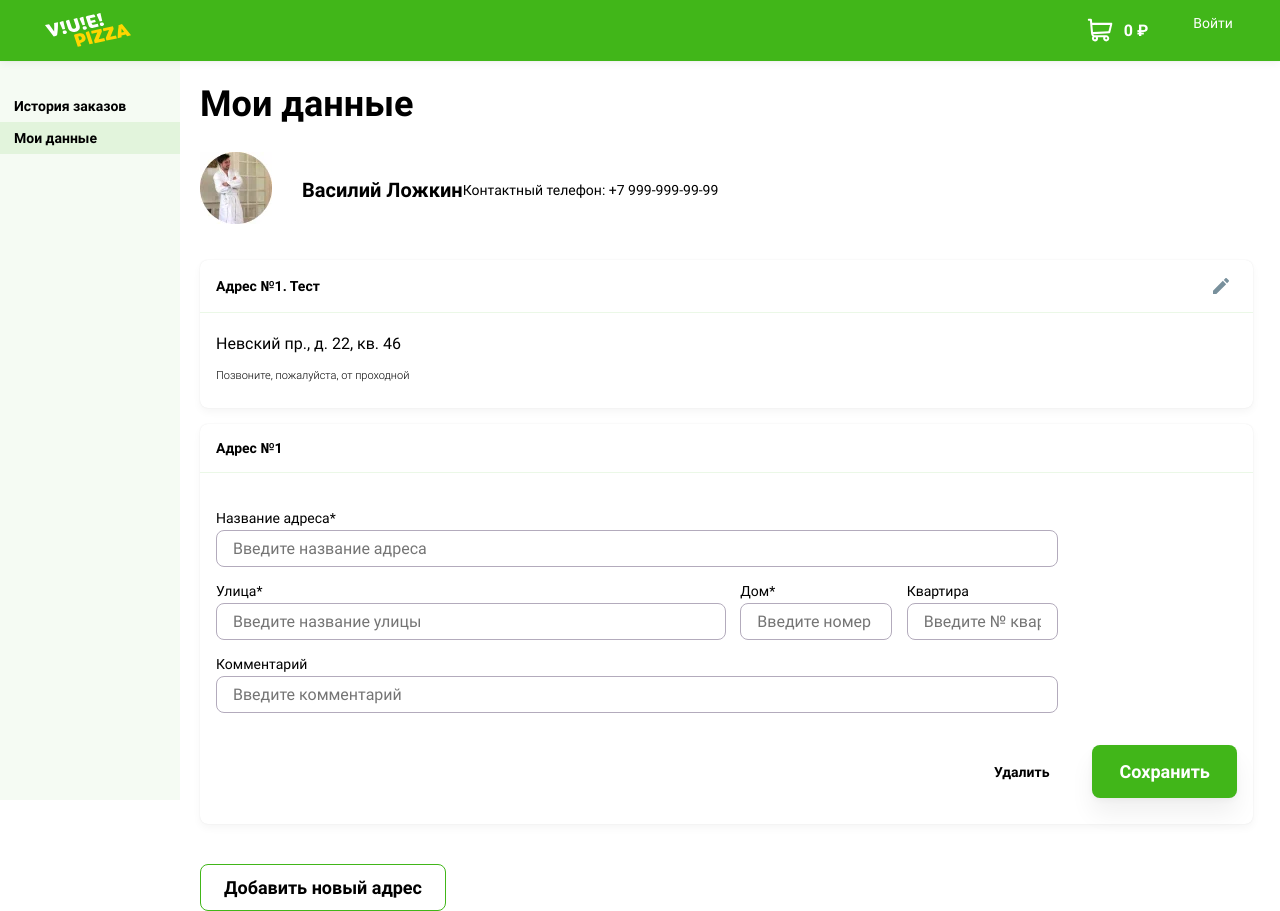
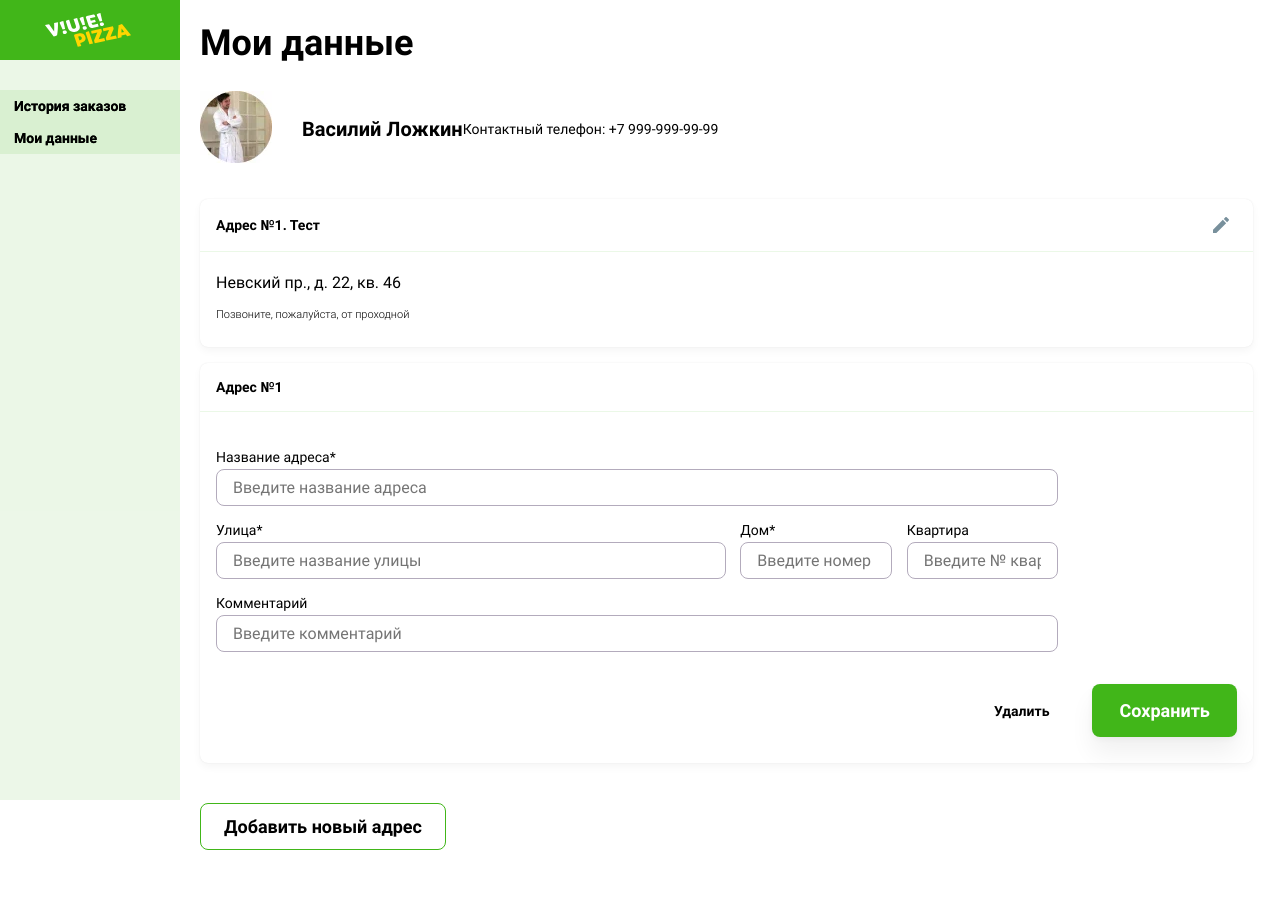
Before and after one commit to htmlacademy-vue/551197-pizza-1, a Vue app in the folder src/frontend/: page /profile in a window 1280 px wide. After the commit the page ends 850 px from the top, so only its background shows below. Built offline with nearby package versions, Linux system fonts and the light colour scheme.

Commit message:
add auto layouts

```diff
--- a/src/frontend/src/layouts/AppLayout.vue
+++ b/src/frontend/src/layouts/AppLayout.vue
@@ -1,27 +1,19 @@
 <template>
-  <header class="header">
-    <div class="header__logo">
-      <a href="index.html" class="logo">
-        <img
-          src="../../src/assets/img/logo.svg"
-          alt="V!U!E! Pizza logo"
-          width="90"
-          height="40"
-        />
-      </a>
-    </div>
-    <div class="header__cart">
-      <a href="cart.html">0 ₽</a>
-    </div>
-    <div class="header__user">
-      <a href="#" class="header__login"><span>Войти</span></a>
-    </div>
-  </header>
+  <component :is="layout">
+    <slot />
+  </component>
 </template>
 
 <script>
+const defaultLayout = "AppLayoutDefault";
 export default {
   name: "AppLayuot",
+  computed: {
+    layout() {
+      const layout = this.$route.meta.layout || defaultLayout;
+      return () => import(`@/layouts/${layout}.vue`);
+    },
+  },
 };
 </script>
 
--- /dev/null
+++ b/src/frontend/src/layouts/AppLayoutDefault.vue
@@ -0,0 +1,3 @@
+<template>
+  <div><slot /></div>
+</template>
--- /dev/null
+++ b/src/frontend/src/layouts/AppLayoutHeader.vue
@@ -0,0 +1,20 @@
+<template>
+  <header class="header">
+    <div class="header__logo">
+      <a href="index.html" class="logo">
+        <img
+          src="@/assets/img/logo.svg"
+          alt="V!U!E! Pizza logo"
+          width="90"
+          height="40"
+        />
+      </a>
+    </div>
+    <div class="header__cart">
+      <a href="cart.html">0 ₽</a>
+    </div>
+    <div class="header__user">
+      <a href="#" class="header__login"><span>Войти</span></a>
+    </div>
+  </header>
+</template>
--- /dev/null
+++ b/src/frontend/src/layouts/AppLayoutSidebar.vue
@@ -0,0 +1,21 @@
+<template>
+  <div class="layout__sidebar sidebar">
+    <a href="index.html" class="logo layout__logo">
+      <img
+        src="@/assets/img/logo.svg"
+        alt="V!U!E! Pizza logo"
+        width="90"
+        height="40"
+      />
+    </a>
+
+    <a class="layout__link layout__link--active" href="#">История заказов</a>
+    <a class="layout__link" href="#">Мои данные</a>
+  </div>
+</template>
+
+<script>
+export default {};
+</script>
+
+<style lang="scss" scoped></style>
--- a/src/frontend/src/router/routes.js
+++ b/src/frontend/src/router/routes.js
@@ -8,34 +8,34 @@ const routes = [
     path: "/",
     name: "Index",
     component: () => import("@/views/Index.vue"),
-    meta: { layout: "AppLayout" },
+    meta: { layout: "AppLayoutHeader" },
   },
 
   {
     path: "/login",
     name: "Login",
-    component: () => import("@/views/Index.vue"),
-    meta: { layout: "AppLayoutEmpty" },
+    component: () => import("@/views/Login.vue"),
+    meta: { layout: "AppLayoutDefault" },
   },
   {
     path: "/cart",
     name: "Cart",
     component: () => import("@/views/Cart.vue"),
-    meta: { layout: "AppLayout" },
+    meta: { layout: "AppLayoutHeader" },
   },
 
   {
     path: "/orders",
     name: "Orders",
     component: () => import("@/views/Orders.vue"),
-    meta: { layout: "AppLayout" },
+    meta: { layout: "AppLayoutSidebar" },
   },
 
   {
     path: "/profile",
     name: "Profile",
     component: () => import("@/views/Profile.vue"),
-    meta: { layout: "AppLayout" },
+    meta: { layout: "AppLayoutSidebar" },
   },
 ];
 
```
